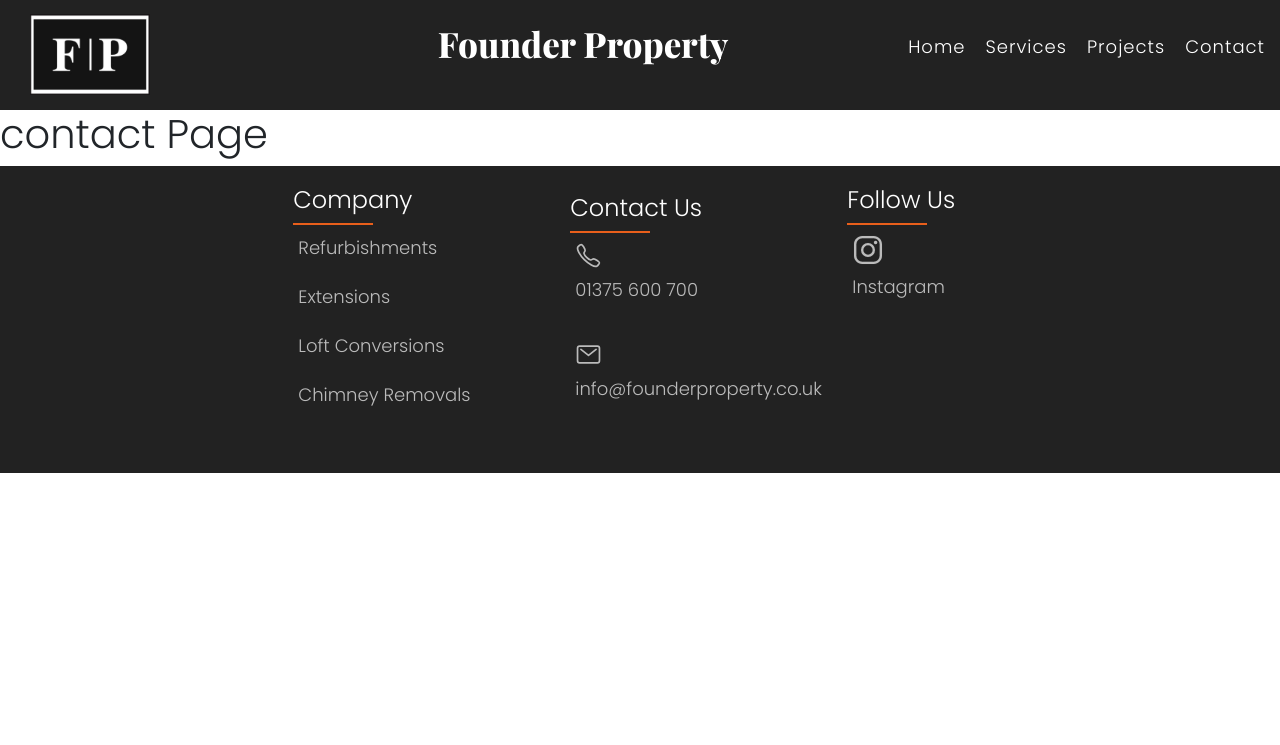
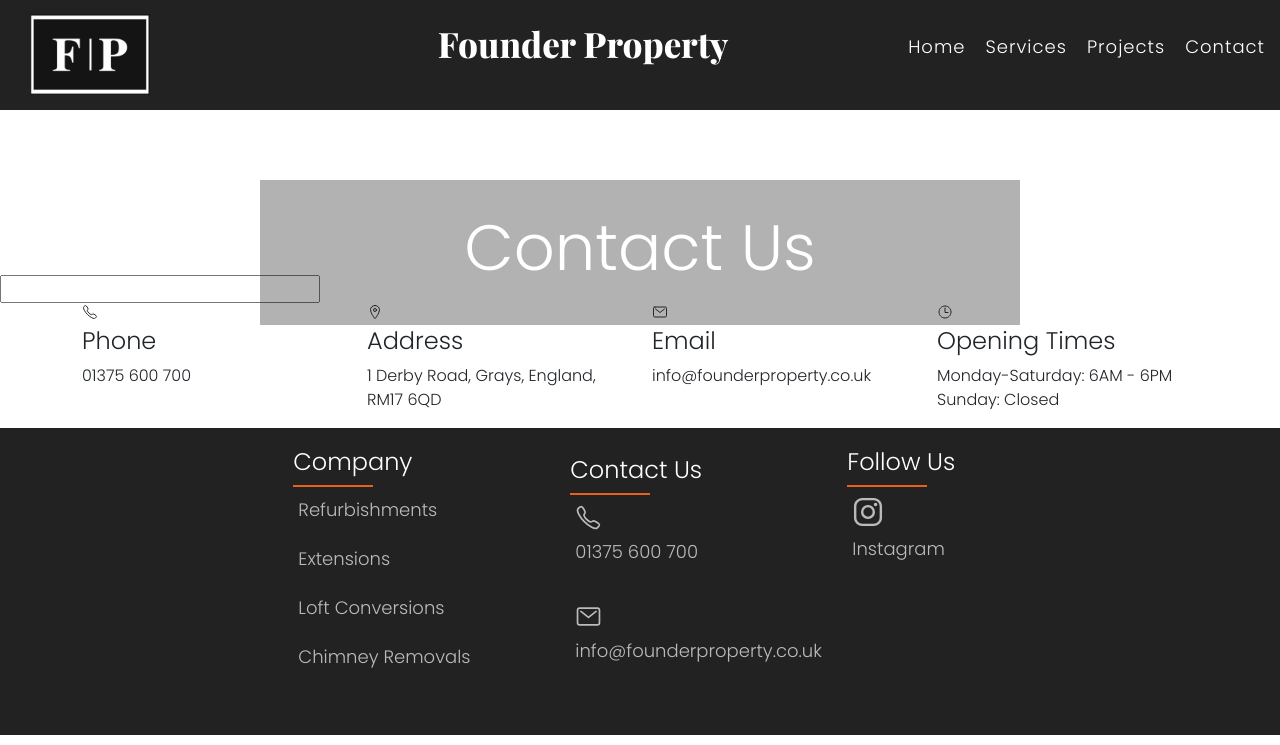
Before and after one commit to BesnikShala/Founder-Property-Ltd, a Django app: template contact/templates/contact/contact.html in a window 1280 px wide. Shown: the part 55-800 px from the top of the page. Run offline with Django 4.2, Linux system fonts and the light colour scheme; the template is opened without the code that fills it, so the values that code supplies are empty, except form fields; tables that the repository leaves empty hold one stand-in row (values such as "Sample post"); form fields are guessed from the names that the template uses; parts of the project's set-up code (start-up, migrations or seed data) failed here and were passed over.

Commit message:
Added contact icons and info

```diff
--- a/contact/templates/contact/contact.html
+++ b/contact/templates/contact/contact.html
@@ -1,5 +1,54 @@
 {% extends "base.html" %}
 {% block content %}
 
-<h1>contact Page</h1>
+<div class="contact-para">
+    <div>
+        <div class="container flex-center text-center">
+            <div class="row">
+                <div class="col-md-12 col-xl-8 services-title mx-auto">
+                    <h1 class="display-3 font-weight-bold " data-wow-delay="0.3s">Contact Us</h1>
+                </div>
+            </div>
+        </div>
+    </div>
+</div>
+
+{{ CustomerForm.name }}
+
+<section class="contact">
+    <div class="container">
+        <div class="row">
+            <div class="col-md-3 col-sm-6 contact-icon">
+                <a>
+                    <ion-icon name="call-outline"></ion-icon>
+
+                <h4>Phone</h4>
+                </a>
+                <p>01375 600 700</p>
+            </div>
+            <div class="col-md-3 col-sm-6 contact-icon">
+                <a>
+                    <ion-icon name="location-outline"></ion-icon>
+                <h4>Address</h4>
+                </a>
+                <p>1 Derby Road, Grays, England, RM17 6QD</p>
+            </div>
+            <div class="col-md-3 col-sm-6 contact-icon">
+                <a>
+                    <ion-icon name="mail-outline"></ion-icon>
+                <h4>Email</h4>
+                </a>
+                <p>info@founderproperty.co.uk</p>
+            </div>
+            <div class="col-md-3 col-sm-6 contact-icon">
+                <a>
+                    <ion-icon name="time-outline"></ion-icon>
+                <h4>Opening Times</h4>
+                </a>
+                <p>Monday-Saturday: 6AM - 6PM
+                    Sunday: Closed</p>
+            </div>
+        </div>
+    </div>
+</section>
 {% endblock %}
```
